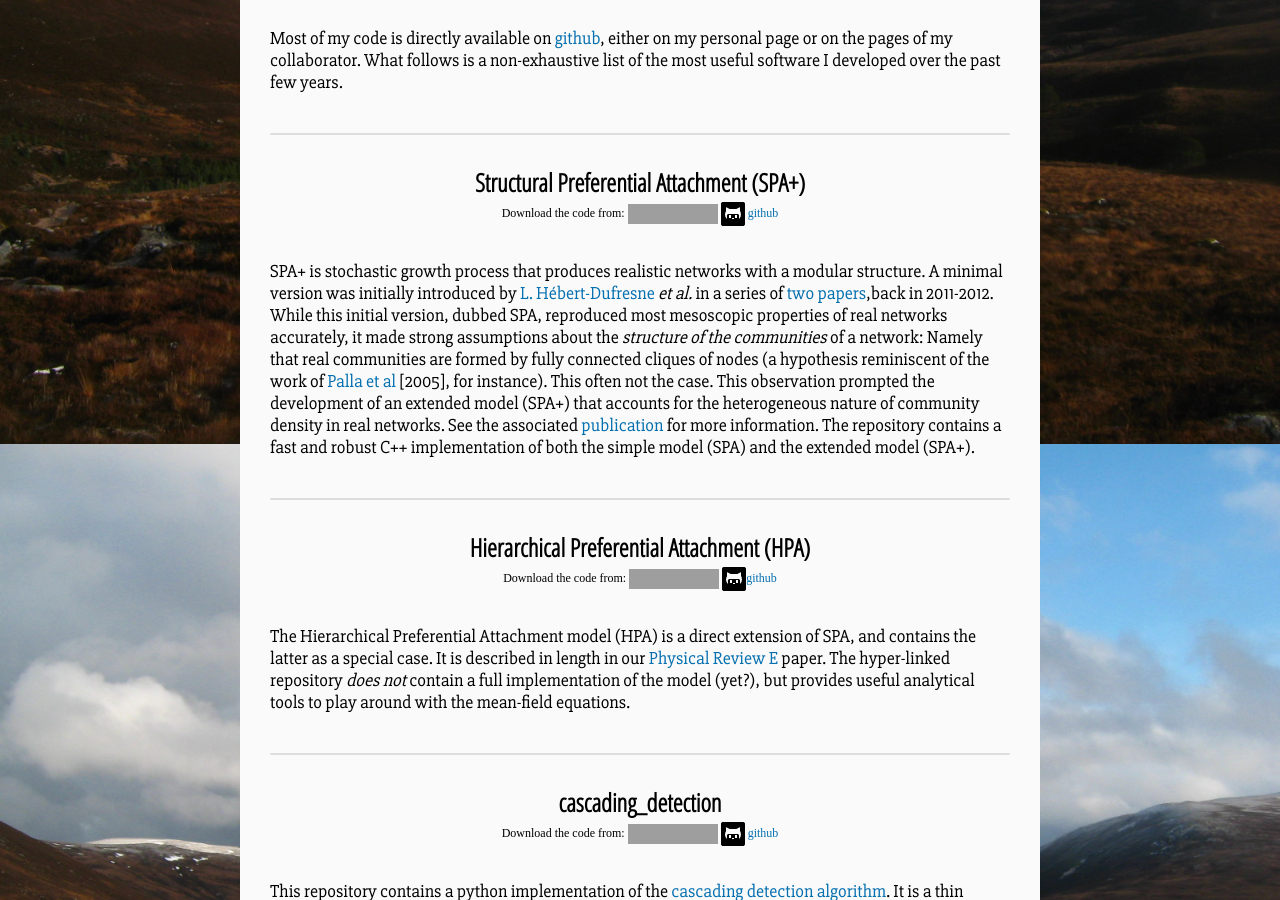
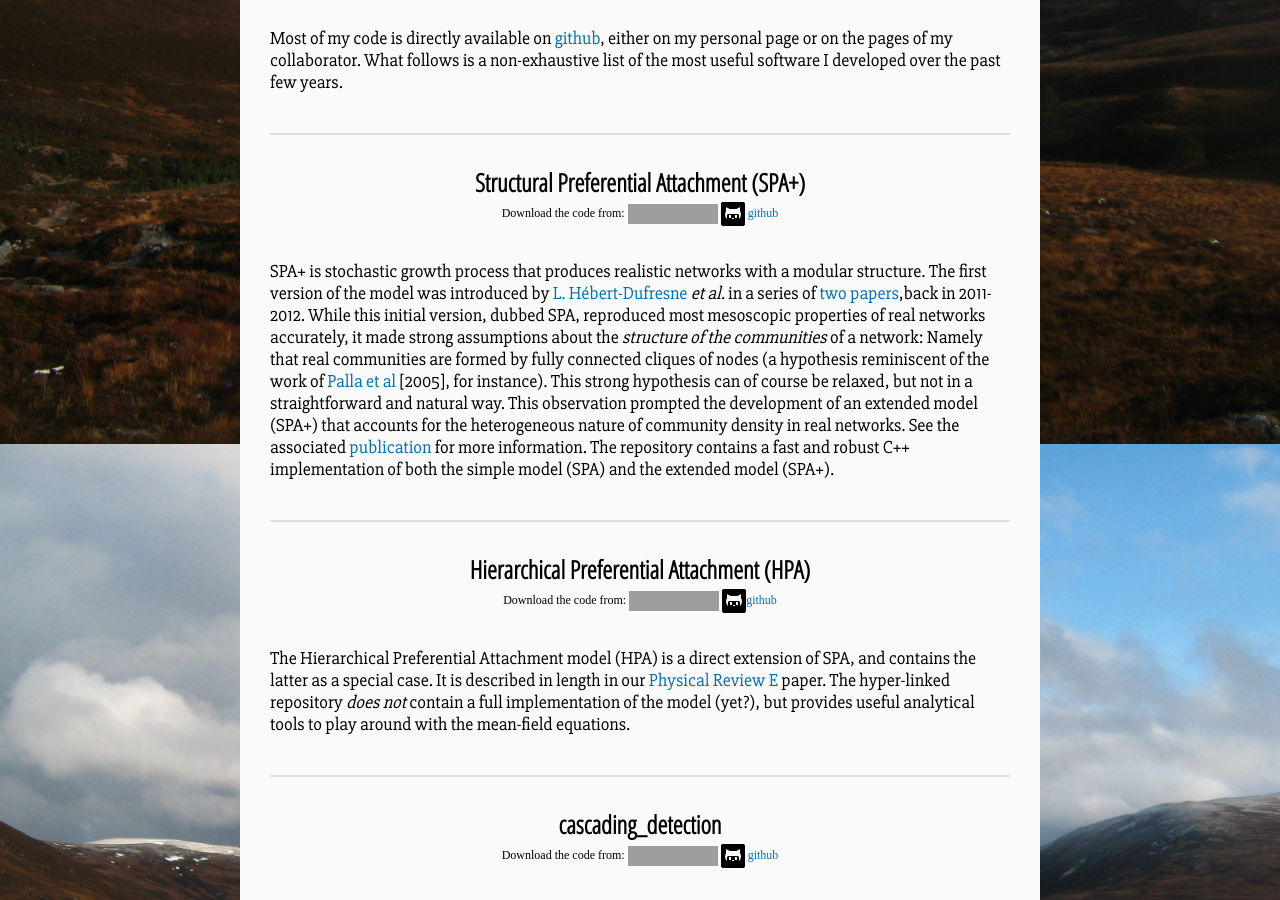
Before and after one commit to jg-you/jg-you.github.io, a Jekyll site: the page built from code.md, in a window 1280 px wide and 900 px high, scrolled down 516 px. Built offline with Jekyll 4.4.1, drawn with Linux system fonts in a browser that asks for light colours; comment, search, counter and statistics services are not loaded; grey boxes are pictures that could not be loaded.

Commit message:
Update LSD's website url in code.md

```diff
--- a/code.md
+++ b/code.md
@@ -20,9 +20,9 @@ Download the code from:
 
 
 SPA+ is stochastic growth process that produces realistic networks with a modular structure.
-A minimal version was initially introduced by [L. Hébert-Dufresne](https://sites.google.com/site/laurenthebertdufresne/home) _et al._ in a series of [two](http://arxiv.org/abs/1105.5980) [papers](http://arxiv.org/abs/1109.0034),back in 2011-2012.
+The first version of the model was introduced by [L. Hébert-Dufresne](http://laurenthebertdufresne.github.io/) _et al._ in a series of [two](http://arxiv.org/abs/1105.5980) [papers](http://arxiv.org/abs/1109.0034),back in 2011-2012.
 While this initial version, dubbed SPA, reproduced most mesoscopic properties of real networks accurately, it made strong assumptions about the _structure of the communities_ of a network: Namely that real communities are formed by fully connected cliques of nodes (a hypothesis reminiscent of the work of [Palla et al](http://arxiv.org/abs/physics.soc-ph/0506133) [2005], for instance).
-This often not the case.
+This strong hypothesis can of course be relaxed, but not in a straightforward and natural way.
 This observation prompted the development of an extended model (SPA+) that accounts for the heterogeneous nature of community density in real networks.
 See the associated  [publication](http://dx.doi.org/10.1103/PhysRevE.94.022317) for more information.
 The repository contains a fast and robust C++ implementation of both the simple model (SPA) and the extended model (SPA+).
```
